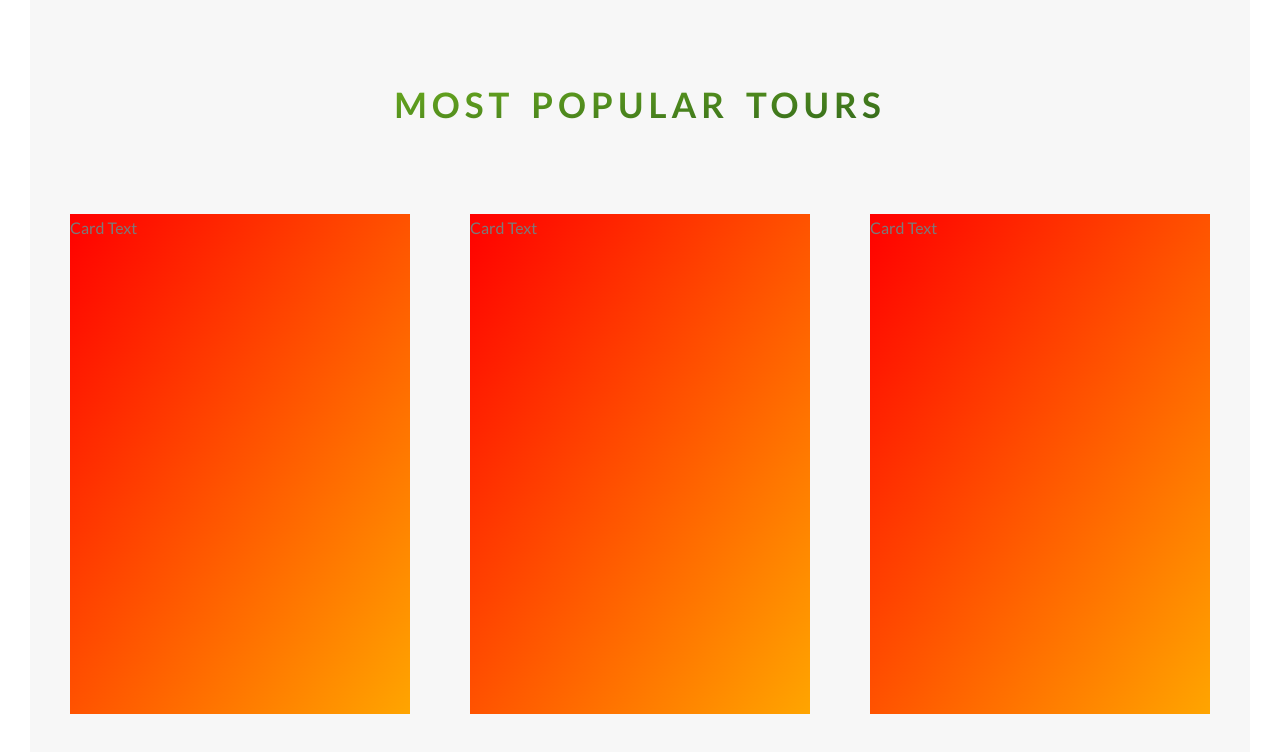
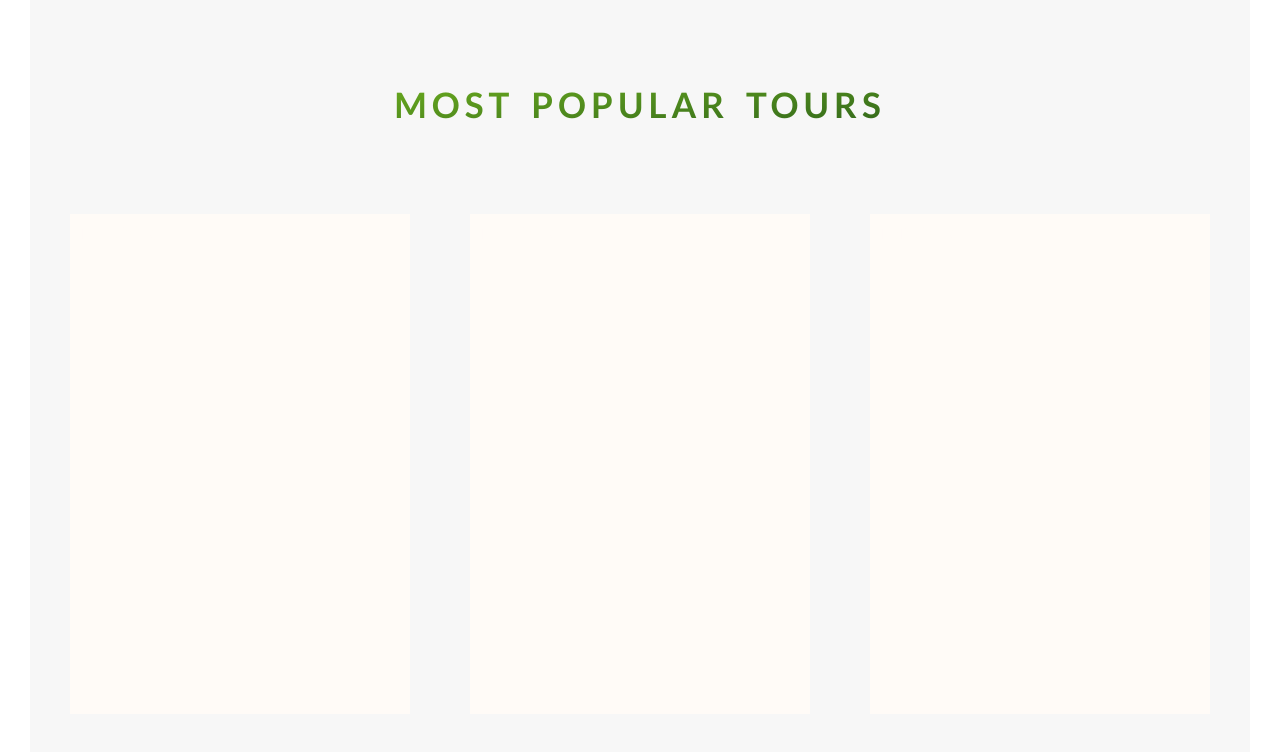
Before and after one commit to AyeshaMunawar-profile/Getaway-Tours, a website: page index.html in a window 1280 px wide. Shown: the part 2737-3489 px from the top of the page. Drawn offline with Linux system fonts and the light colour scheme.

Commit message:
GT-3> Apply perspective to the front and backside of the cards smoothen the rotation effect of the cards
GT-3> Apply perspective to the front and backside of the cards smoothen the rotation effect of the cards use backfacevisibility and perspective property

```diff
--- a/index.html
+++ b/index.html
@@ -116,17 +116,20 @@
         <div class="row">
             <div class="col-1-of-3">
                 <div class="card">
-                    <div class="card__side">Card Text</div>
+                    <div class="card__side card__side--front">Front Side</div>
+                    <div class="card__side card__side--back">Back Side</div>
                 </div>
             </div>
             <div class="col-1-of-3">
                 <div class="card">
-                    <div class="card__side">Card Text</div>
+                    <div class="card__side card__side--front">Front Side</div>
+                    <div class="card__side card__side--back">Back Side</div>
                 </div>
             </div>
             <div class="col-1-of-3">
                 <div class="card">
-                    <div class="card__side">Card Text</div>
+                    <div class="card__side card__side--front">Front Side</div>
+                    <div class="card__side card__side--back">Back Side</div>
                 </div>
             </div>
         </div>
--- a/sass/components/card.scss
+++ b/sass/components/card.scss
@@ -3,16 +3,37 @@
   //perspective is always written to the parent property and applied to children
   perspective: 150rem;
   -moz-perspective: 150rem;
+  position: relative;
+  height: 50rem;
 
   &__side {
-    background: linear-gradient(to right bottom, red, orange);
+    color: $neutral-color-white;
+    font-size: 2rem;
     width: 100%;
     height: 50rem;
     transition: all 1s ease-in-out;
+    backface-visibility: hidden;
+    position: absolute;
+    top: 0;
+
+    &--front {
+      background-color: $neutral-color-white;
+    }
+
+    &--back {
+      //backside already rotated 180deg by default
+      background: linear-gradient(to right bottom, green, blue);
+      transform: rotateY(180deg);
+      z-index: -1;
+    }
   }
 
-  &:hover &__side{
+  &:hover &__side--front {
     transform: rotateY(180deg);
   }
 
+  &:hover &__side--back {
+    //on hover rotate the back side back to normal
+    transform: rotateY(0deg);
+  }
 }
```
Also changed, not shown: css/style.css.
